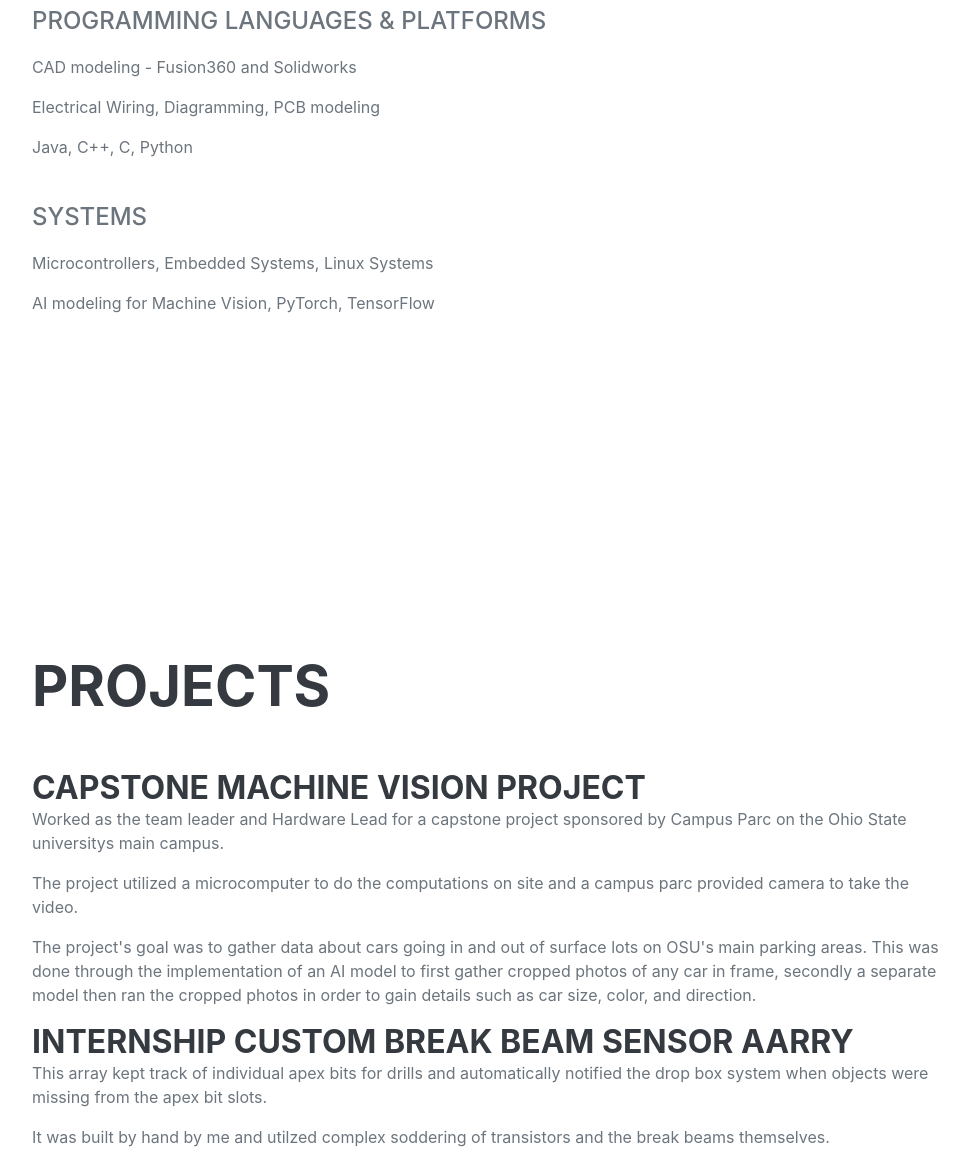
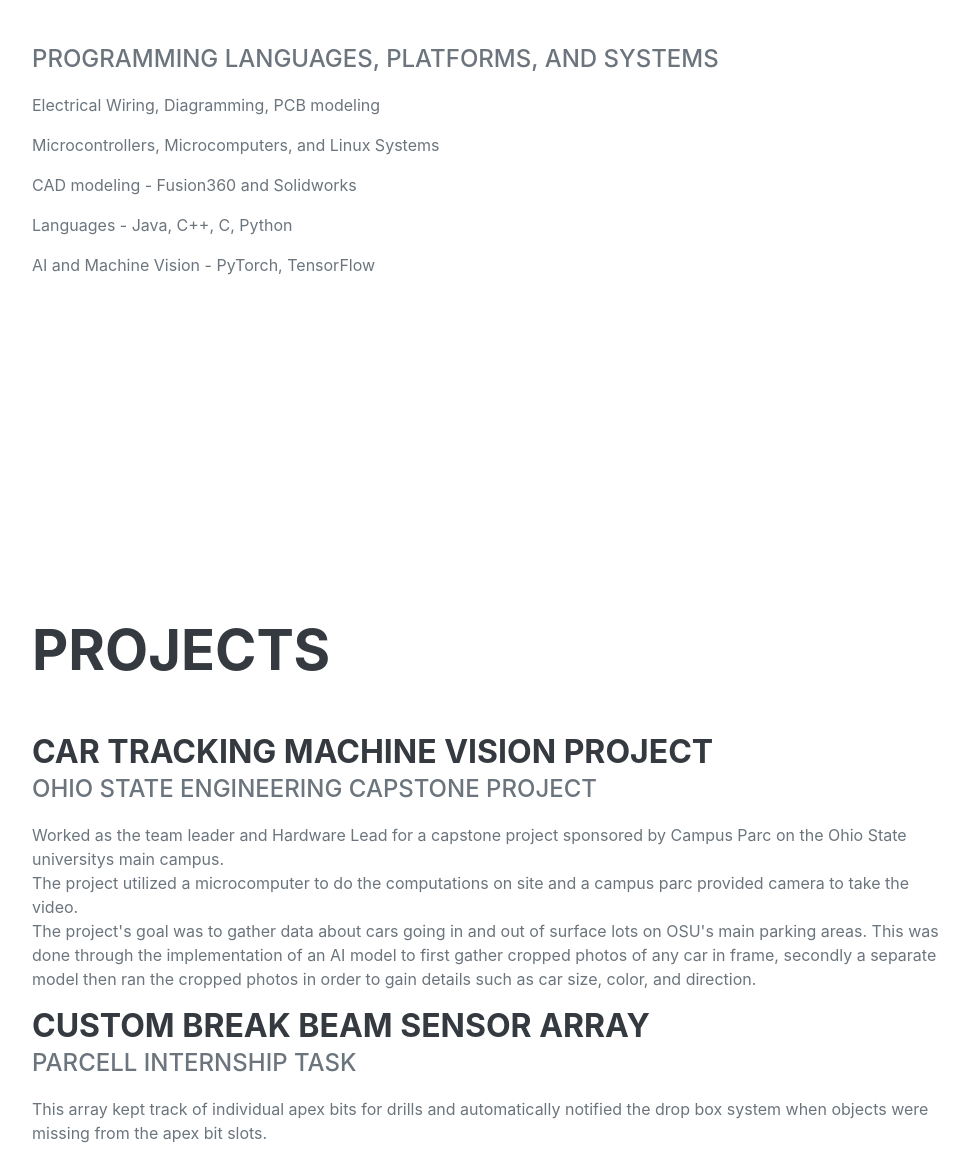
Before and after one commit to whisleraaron/whisleraaron.github.io, a plain HTML site: page index.html in a window 1280 px wide. Shown: the part 2824-3976 px from the top of the page, without its empty margins (288-1257 px from the left). Drawn offline with nearby package versions, Linux system fonts and the light colour scheme; a web font is replaced by a local one.

Commit message:
Update index.html

```diff
--- a/index.html
+++ b/index.html
@@ -116,15 +116,12 @@
             <section class="resume-section" id="skills">
                 <div class="resume-section-content">
                     <h2 class="mb-5">Skills</h2>
-                    <div class="subheading mb-3">Programming Languages & Platforms</div>
-
+                    <div class="subheading mb-3">Programming Languages, Platforms, and Systems</div>
+                        <p>Electrical Wiring, Diagramming, PCB modeling</p>
+                        <p>Microcontrollers, Microcomputers, and Linux Systems</p>
                         <p>CAD modeling - Fusion360 and Solidworks</p>
-                        <p>Electrical Wiring, Diagramming, PCB modeling</p>
-                        <p>Java, C++, C, Python</p>
-                        <br>
-                    <div class="subheading mb-3">Systems</div>
-                        <p>Microcontrollers, Embedded Systems, Linux Systems</p>
-                        <p>AI modeling for Machine Vision, PyTorch, TensorFlow</p>
+                        <p>Languages - Java, C++, C, Python</p>
+                        <p>AI and Machine Vision - PyTorch, TensorFlow</p>
 
                 </div>
             </section>
@@ -132,11 +129,11 @@
             <section class="resume-section" id="projects">
                 <div class="resume-section-content">
                     <h2 class="mb-5">Projects</h2>
-                    <h3 class="mb-0">Capstone Machine Vision Project</h3>
-                    <p>Worked as the team leader and Hardware Lead for a capstone project sponsored by Campus Parc on the Ohio State universitys main campus.</p>
-                    <p>The project utilized a microcomputer to do the computations on site and a campus parc provided camera to take the video.</p>
-                    <p>The project's goal was to gather data about cars going in and out of surface lots on OSU's main parking areas. This was done through the implementation of an AI model to first gather cropped photos of any car in frame, secondly a separate model then ran the cropped photos in order to gain details such as car size, color, and direction. </p>
-                    <h3 class="mb-0">Internship Custom Break Beam sensor Aarry</h3>
+                    <h3 class="mb-0">Car Tracking Machine Vision Project</h3>
+                    <div class="subheading mb-3">Ohio State engineering Capstone Project</div>
+                    <p>Worked as the team leader and Hardware Lead for a capstone project sponsored by Campus Parc on the Ohio State universitys main campus. <br> The project utilized a microcomputer to do the computations on site and a campus parc provided camera to take the video.<br> The project's goal was to gather data about cars going in and out of surface lots on OSU's main parking areas. This was done through the implementation of an AI model to first gather cropped photos of any car in frame, secondly a separate model then ran the cropped photos in order to gain details such as car size, color, and direction. </p>
+                    <h3 class="mb-0">Custom Break Beam sensor array</h3>
+                    <div class="subheading mb-3">Parcell Internship task</div>
                     <p>This array kept track of individual apex bits for drills and automatically notified the drop box system when objects were missing from the apex bit slots.</p>
                     <p>It was built by hand by me and utilzed complex soddering of transistors and the break beams themselves.</p>
                 </div>
```
